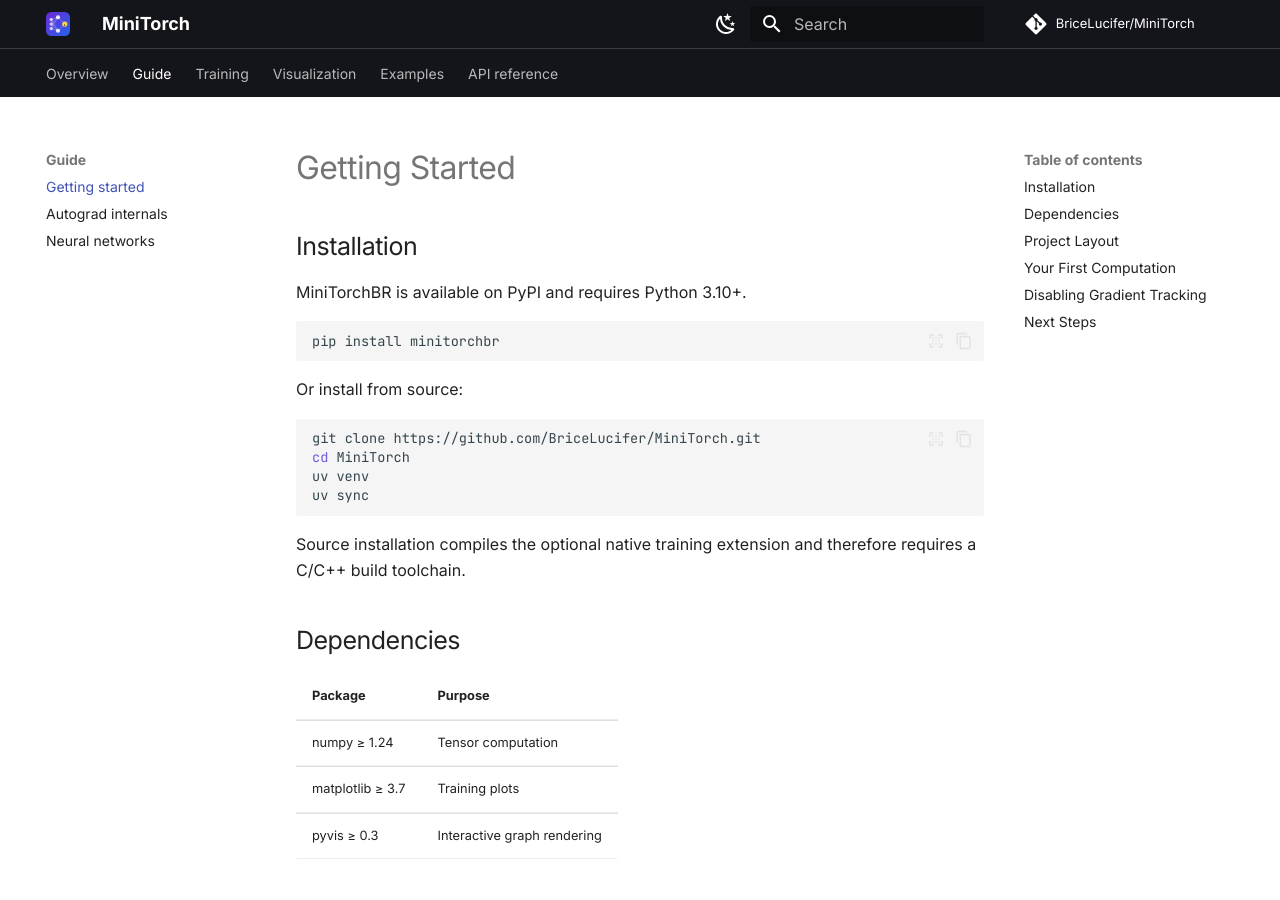
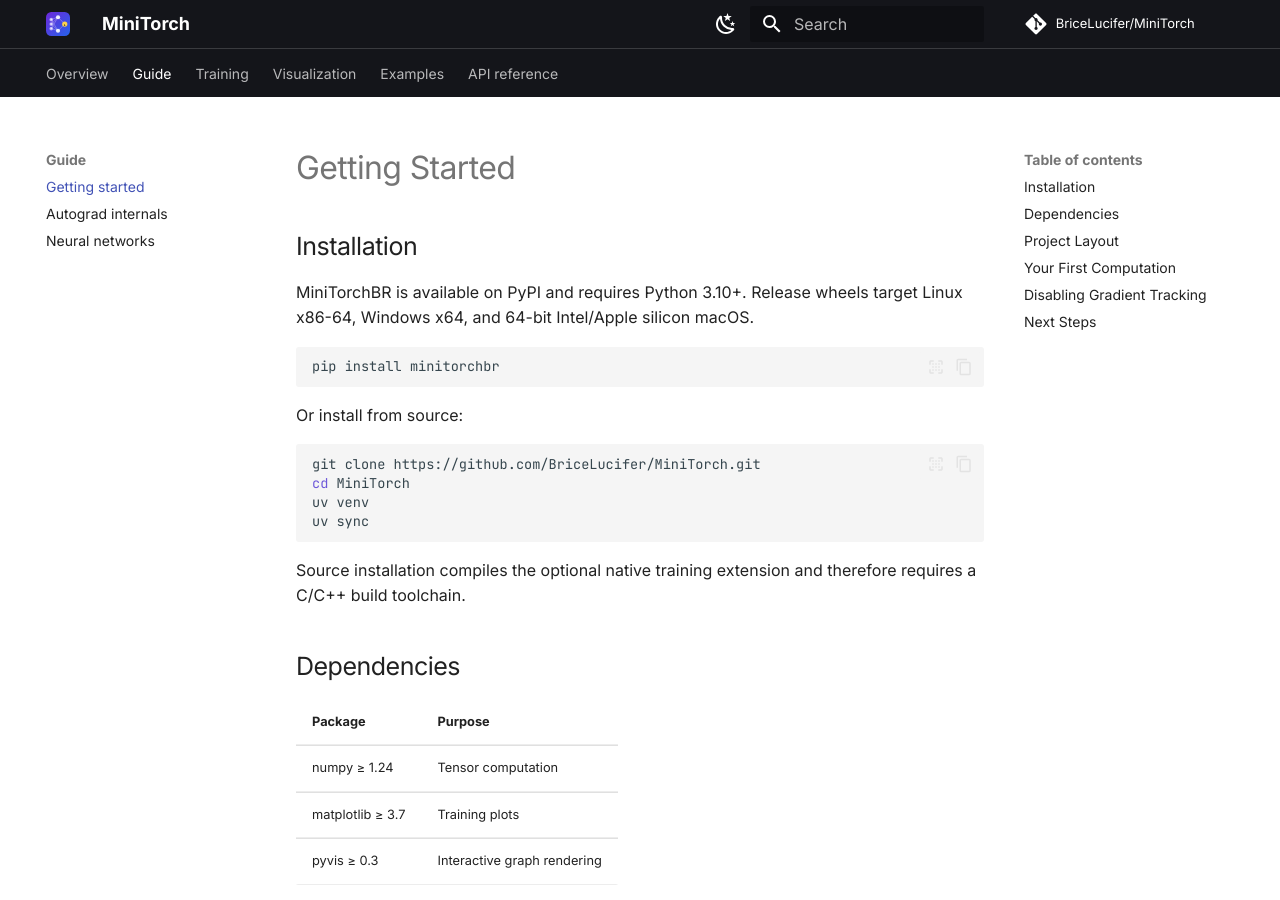
Before and after one commit to BriceLucifer/MiniTorch, an MkDocs documentation site: the page built from docs/guide/getting-started.md, in a window 1280 px wide and 900 px high. Built offline with MkDocs 1.6.1 and Material for MkDocs 9.7.7, drawn with Linux system fonts in a browser that asks for light colours; comment, search, counter and statistics services are not loaded.

Commit message:
fix: publish only 64-bit wheels

````diff
--- a/docs/guide/getting-started.md
+++ b/docs/guide/getting-started.md
@@ -2,7 +2,8 @@
 
 ## Installation
 
-MiniTorchBR is available on PyPI and requires Python 3.10+.
+MiniTorchBR is available on PyPI and requires Python 3.10+. Release wheels
+target Linux x86-64, Windows x64, and 64-bit Intel/Apple silicon macOS.
 
 ```bash
 pip install minitorchbr
````
Also changed, not shown: README.md (+2 -1 lines), pyproject.toml (+8 -2 lines), 2 other files.
